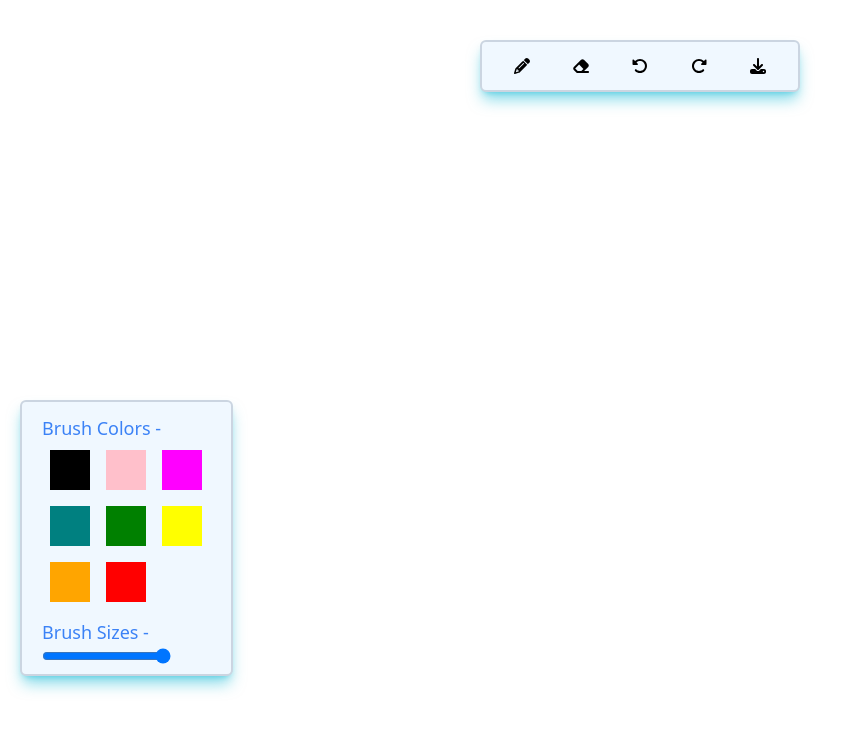
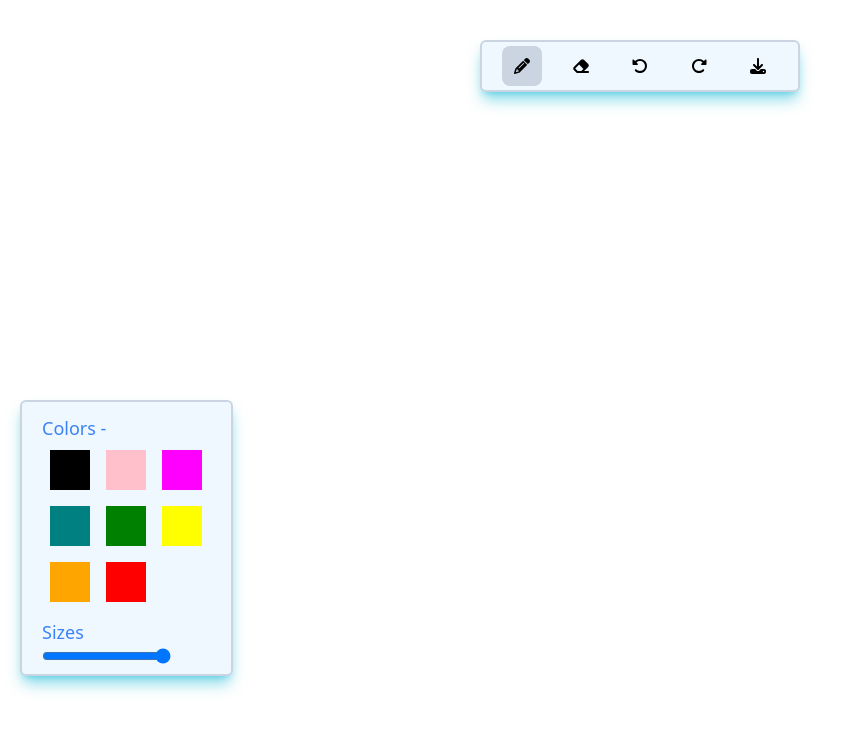
Before and after one commit to ashu-stacked/cali-draw, a Next.js app: page / in a window 1280 px wide. Shown: the top 732 px of the page, without its empty margins (0-857 px from the left). Built offline with nearby package versions, Linux system fonts and the light colour scheme.

Commit message:
adding redux logic and classnames for dynamic styles

```diff
--- a/src/components/Menu/index.js
+++ b/src/components/Menu/index.js
@@ -1,16 +1,25 @@
 import React from 'react'
 import { FontAwesomeIcon } from '@fortawesome/react-fontawesome';
+import cx from 'classnames';
+import { useSelector } from 'react-redux';
 import { faPencil, faEraser, faRotateLeft, faRotateRight, faDownload } from '@fortawesome/free-solid-svg-icons'
+import styles from './index.module.css'
+import { MENU_ITEMS } from '@/constants';
+import { useDispatch } from 'react-redux';
+import { visualMenuItemClick } from '@/slices/menuSlice';
+const Menu = () => {
+const dispatch = useDispatch()
+const clickedVisualMenuItem = useSelector((state)=> state.menu.activeVisualChangesMenuItem);
+ const handleClick =(menuItem)=>{
+  dispatch(visualMenuItemClick(menuItem))
+ }
 
-
-import styles from './index.module.css'
-const Menu = () => {
   return (
     <div className ={styles.menuContainer}>
-        <div className ={styles.iconWrapper}>
+        <div className ={cx(styles.iconWrapper, {[styles.active] : clickedVisualMenuItem === MENU_ITEMS.PENCIL})} onClick={()=> handleClick(MENU_ITEMS.PENCIL)}>
             <FontAwesomeIcon icon={faPencil} className={styles.icon}/>
         </div>
-        <div className ={styles.iconWrapper}>
+        <div className ={cx(styles.iconWrapper , {[styles.active]: clickedVisualMenuItem === MENU_ITEMS.ERASER})} onClick={()=> handleClick(MENU_ITEMS.ERASER)}>
             <FontAwesomeIcon icon={faEraser} className={styles.icon}/>
         </div>
         <div className ={styles.iconWrapper}>
--- a/src/components/Menu/index.module.css
+++ b/src/components/Menu/index.module.css
@@ -5,7 +5,7 @@
 
     .iconWrapper{
         @apply cursor-pointer flex h-10 w-10 rounded-lg justify-center items-center;
-        &:hover{
+        &:hover, &.active {
             background-color:rgb(203 213 225); /**whenever hover **/
         }
     }
--- a/src/components/Toolbox/index.js
+++ b/src/components/Toolbox/index.js
@@ -1,17 +1,20 @@
 import React from 'react';
-import { COLORS } from '@/constants';
+import { COLORS, MENU_ITEMS } from '@/constants';
 import styles from './index.module.css';
+import { useSelector } from 'react-redux';
 const Toolbox = () => {
+const clickedVisualMenuItem = useSelector((state)=> state.menu.activeVisualChangesMenuItem)
+
   return (
     <div className={styles.toolBoxContainer}>
-        <div className={styles.brushColorsContainer}>
-          <h4 className={styles.brushColorsHeaders}>Brush Colors - </h4>
+        {clickedVisualMenuItem === MENU_ITEMS.PENCIL && <div className={styles.brushColorsContainer}>
+          <h4 className={styles.brushColorsHeaders}>Colors - </h4>
           <div className={styles.brushColorsDiv}>{COLORS.map((color,index)=>{
                 return <div className = {styles.colorBox} style ={{backgroundColor:color}} key={index}/>
             })}</div>
-        </div>
+        </div>}
         <div className={styles.brushSizeContainer}>
-          <h4 className={styles.brushColorsHeaders}>Brush Sizes - </h4>
+          <h4 className={styles.brushColorsHeaders}>Sizes</h4>
             <input type="range" min="0" max="5" step ="1" />
         </div>
     </div>
--- a/src/constants.js
+++ b/src/constants.js
@@ -1 +1,8 @@
 export const COLORS =['black','pink','fuchsia','teal','green','yellow','orange','red']
+export const MENU_ITEMS = {
+    PENCIL:'pencil',
+    ERASER:'eraser',
+    UNDO:'undo',
+    REDO:'redo',
+    DOWNLOAD:'download'
+}
--- a/src/pages/_app.js
+++ b/src/pages/_app.js
@@ -1,5 +1,10 @@
 import '@/styles/globals.css'
+import { Provider } from 'react-redux'
+import {store} from '../store'
 
 export default function App({ Component, pageProps }) {
-  return <Component {...pageProps} />
+  return <Provider store={store}>
+    <Component {...pageProps} />
+  </Provider>
+
 }
--- /dev/null
+++ b/src/slices/menuSlice.js
@@ -0,0 +1,22 @@
+const { MENU_ITEMS } = require("@/constants");
+const { createSlice } = require("@reduxjs/toolkit");
+const initialState = {
+activeVisualChangesMenuItem: MENU_ITEMS.PENCIL,// activeVisualChangesMenuItem means pencil,eraser
+activeActionChangesMenuItem:null //activeActionChangesMenuItem means undo,redo,download
+}
+
+const menuSlice = createSlice({
+    name:'menu',
+    initialState,
+    reducers:{
+     visualMenuItemClick: (state,action)=>{
+        state.activeVisualChangesMenuItem = action.payload;
+     },
+     actionMenuItemClick: (state,action)=>{
+        state.activeActionChangesMenuItem = action.payload;
+     }
+    }
+})
+
+export default menuSlice.reducer;
+export const {visualMenuItemClick} = menuSlice.actions;
--- /dev/null
+++ b/src/store.js
@@ -0,0 +1,9 @@
+import { configureStore } from "@reduxjs/toolkit";
+import MenuReducer from './slices/menuSlice'
+
+
+export const store = configureStore({
+    reducer:{
+        menu:MenuReducer
+    }
+})
```
Also changed, not shown: package.json (+7 -4 lines), src/slices/toolBoxSlice.js (added), 1 other file (tests, documents, lock files or other folders).
